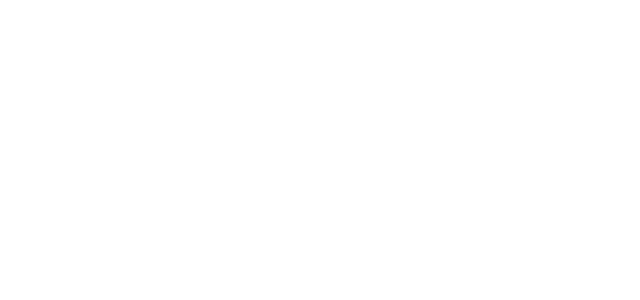
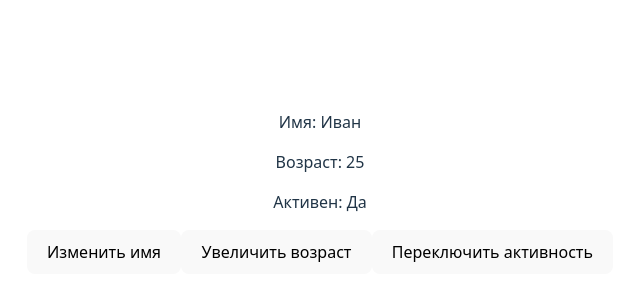
Before and after one commit to Mirsav/tasks, a React (Vite) app: page / in a window 1280 px wide. Shown: the part 216-516 px from the top of the page, without its empty margins (320-960 px from the left). Built offline with nearby package versions, Linux system fonts and the light colour scheme.

Commit message:
create Obj

```diff
--- a/src/App.jsx
+++ b/src/App.jsx
@@ -2,12 +2,17 @@
 import reactLogo from './assets/react.svg'
 import viteLogo from '/vite.svg'
 import './App.css'
+import Obj from './Obj'
+import Arr from './Arr'
+import ArrObj from './ArrObj'
 
 function App() {
 
   return (
     <>
-
+      <Obj />
+      <Arr />
+      <ArrObj/>
     </>
   )
 }
--- /dev/null
+++ b/src/Arr.jsx
@@ -0,0 +1,11 @@
+import { useState } from 'react'
+
+const Arr =()=>{
+    const [tasks, setTasks] = useState(["Купить хлеб", "Погулять с собакой"])
+    return (
+    <>
+    </>
+    )
+}
+
+export default Arr
--- /dev/null
+++ b/src/ArrObj.jsx
@@ -0,0 +1,14 @@
+import { useState } from 'react'
+
+const ArrObj =()=>{
+    const [cart, setCart] = useState([
+  { id: 1, title: "Футболка", count: 1 },
+  { id: 2, title: "Кепка", count: 2 },
+]);
+    return (
+    <>
+    </>
+    )
+}
+
+export default ArrObj
--- /dev/null
+++ b/src/Obj.jsx
@@ -0,0 +1,21 @@
+import { useState } from 'react'
+
+const Obj =()=>{
+    const [user, setUser] = useState({
+  name: "Иван",
+  age: 25,
+  isActive: true,
+});
+    return (
+    <>
+    <p>Имя: {user.name}</p>
+    <p>Возраст: {user.age}</p>
+    <p>Активен: {user.isActive? 'Да' : 'Нет'}</p>
+    <button onClick={()=>setUser({...user, name: 'Артем'})}>Изменить имя</button>
+    <button onClick={()=>setUser({...user, age: user.age+1})}>Увеличить возраст</button>
+    <button onClick={()=>setUser({...user, isActive: !user.isActive})}>Переключить активность</button>
+    </>
+    )
+}
+
+export default Obj
```
